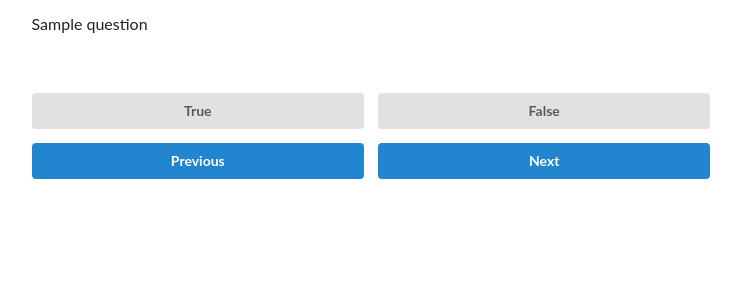
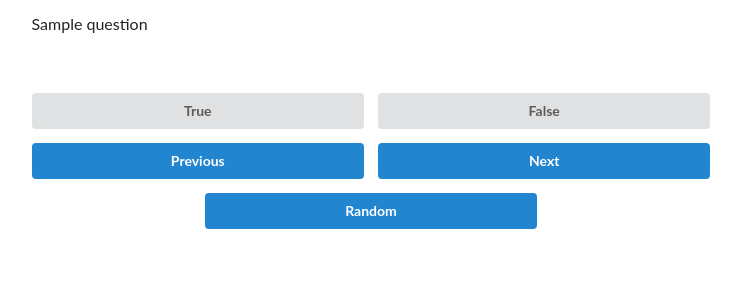
Before and after one commit to tenstad/ktn, a Django app: page /quiz/1/1/1/ in a window 1280 px wide. Shown: the part 151-451 px from the top of the page, without its empty margins (269-1010 px from the left). Run offline with Django 3.2, Linux system fonts and the light colour scheme; tables that the repository leaves empty hold one stand-in row (values such as "Sample post").

Commit message:
Add random button

```diff
--- a/quiz/templates/quiz/question.html
+++ b/quiz/templates/quiz/question.html
@@ -29,6 +29,7 @@
       <a class="ui button answer">False</a>
       <a class="ui {{ 'ACCENT_COLOR_NAME'|setting }} button" href="{{ question.previous.url }}">Previous</a>
       <a class="ui {{ 'ACCENT_COLOR_NAME'|setting }} button" href="{{ question.next.url }}">Next</a>
+      <a class="ui {{ 'ACCENT_COLOR_NAME'|setting }} button" href="/quiz/random">Random</a>
     </div>
     {% if not user.is_authenticated %}
         <div class="loginalert">
```
